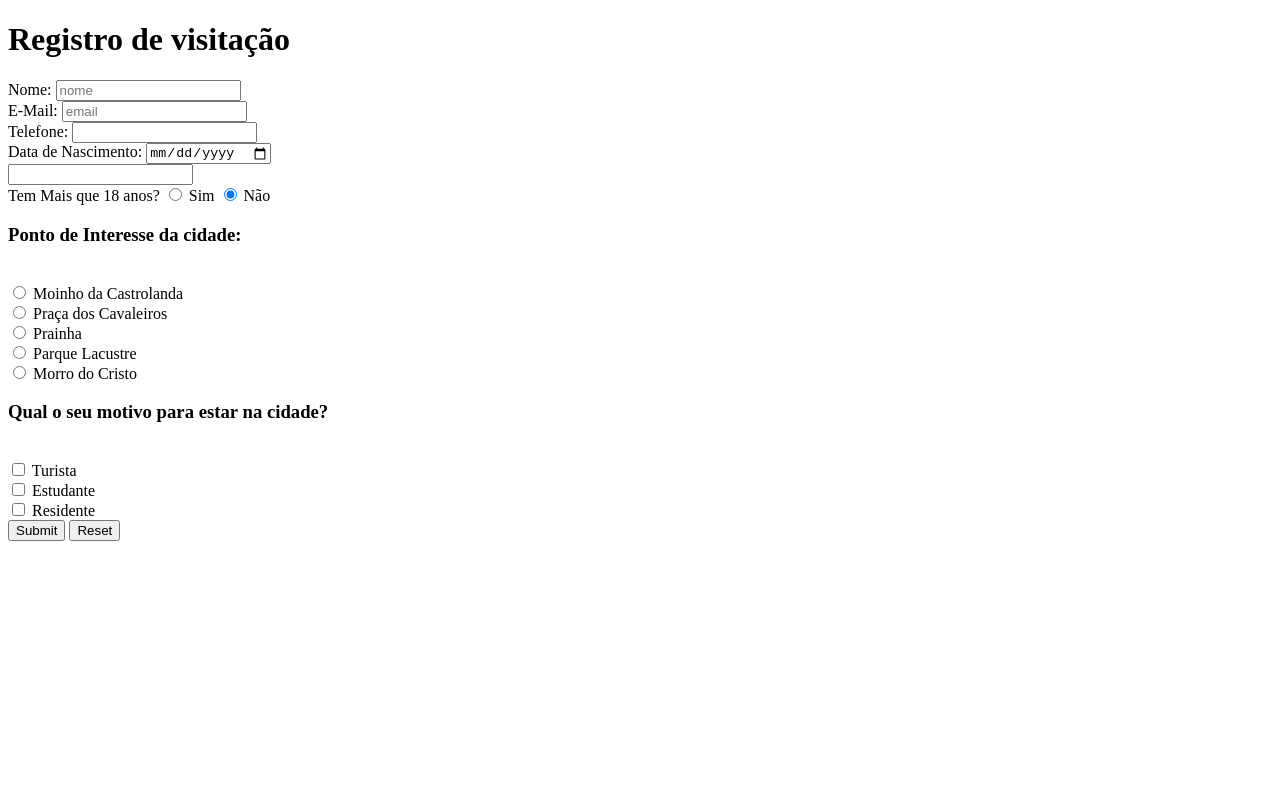
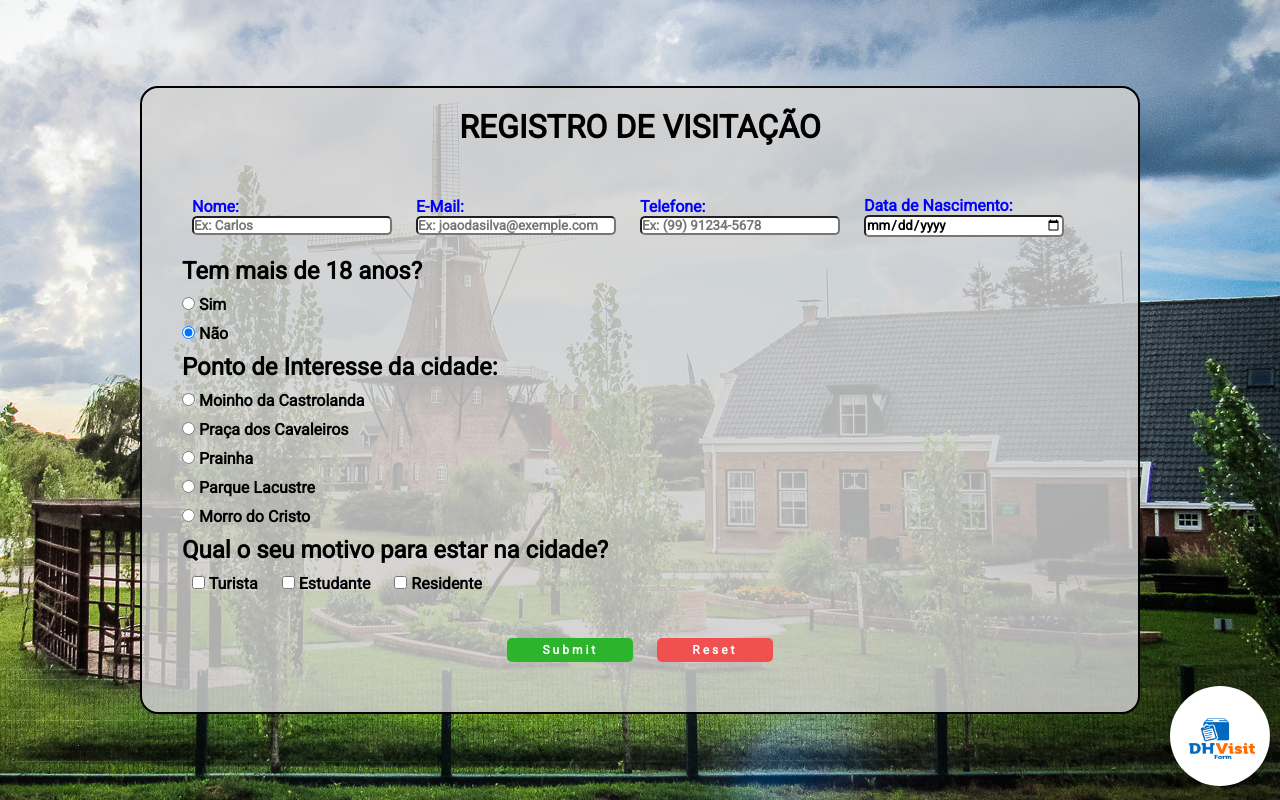
Before and after one commit to LXavier42/Checkpoint2_frontEnd1_Equipe2, a plain HTML site: page index.html in a window 1280 px wide. Drawn offline with Linux system fonts and the light colour scheme.

Commit message:
alterações e finalização de Checkpoint 2

```diff
--- a/index.html
+++ b/index.html
@@ -5,77 +5,98 @@
     <meta http-equiv="X-UA-Compatible" content="IE=edge">
     <meta name="viewport" content="width=device-width, initial-scale=1.0">
     <link rel="stylesheet" href="./style.css">
+    <link rel="preconnect" href="https://fonts.googleapis.com">
+    <link rel="preconnect" href="https://fonts.gstatic.com" crossorigin>
+    <link href="https://fonts.googleapis.com/css2?family=Roboto&display=swap" rel="stylesheet">
+    <link rel="icon" type="image/png" href="./image/favicon.png">
     <title>Checkpoint2 - Formulário</title>
 </head>
 <body>
     <main>
-        <h1>Registro de visitação</h1>
+        <div class="caixaTitulo"><h1 class="titulo">REGISTRO DE VISITAÇÃO</h1></div>
         <article>
             <form action="/formulario" method="post">
+                <section>
+                    <div class="conteinerRegistro">
+                        <label class="tituloRegistro" for="nome">Nome:</label>
+                        <input class="registro" id="nome" name="nome" placeholder="Ex: Carlos" maxlength="100" required>
+                    </div>
+                    <div class="conteinerRegistro">
+                        <label class="tituloRegistro" for="email">E-Mail:</label>
+                        <input class="registro" id="email" type="email" nome="email" placeholder="Ex: joaodasilva@exemple.com" required>
+                    </div>
+                    <div class="conteinerRegistro">
+                        <label class="tituloRegistro" for="telefone">Telefone:</label>
+                        <input class="registro" id="telefone" type="tel" nome="telefone" placeholder="Ex: (99) 91234-5678">
+                    </div>
+                    <div class="conteinerRegistro">
+                        <label class="tituloRegistro" for="dataNascimento">Data de Nascimento:</label>
+                        <input class="registro" id="dataNascimento" type="date" nome="dataNascimento">
+                    </div>
+                </section>
+
                 <div>
-                    <label for="nome">Nome:</label>
-                    <input id="nome" name="nome" placeholder="nome" required>
-                </div>
+                    <section>
+                        <h2>Tem mais de 18 anos?</h2>
                     <div>
-                    <label for="email">E-Mail:</label>
-                    <input id="email" type="email" nome="email" placeholder="email" required>
-                </div>
-                <div>
-                    <label for="telefone">Telefone:</label>
-                    <input id="telefone" type="tel" nome="telefone">
-                </div>
-                <div>
-                    <label for="dataNascimento">Data de Nascimento:</label>
-                    <input id="dataNascimento" type="date" nome="dataNascimento">
-                </div>
-                <div>
-                    <label for=""></label>
-                    <input type="text">
-                </div>
-                <div>
-                    <label for="maiorMenorIdade">Tem Mais que 18 anos?</label>
                         <input id="sim" type="radio" name="maiorMenorIdade" value="sim">
                         <label for="sim">Sim</label>
+                    </div>
+
+                    <div>
                         <input id="nao" type="radio" name="maiorMenorIdade" value="nao" checked>
                         <label for="nao">Não</label>
                     </div>
+
+                </section>
                 <div>
-                    <div><label for=""><h3>Ponto de Interesse da cidade:</h3></label></div><br>
+                    <h2>Ponto de Interesse da cidade:</h2>
                     <div>
-                        <input id="" type="radio" name="" >
-                        <label for="">Moinho da Castrolanda</label>  <br>
+                        <input id="MoinhoCastrolanda" type="radio" name="pontoInteresse">
+                        <label for="MoinhoCastrolanda">Moinho da Castrolanda</label>
                     </div>
                     <div>
-                        <input id="" type="radio" name="" >
-                        <label for="">Praça dos Cavaleiros</label><br>
+                        <input id="PracaCavaleiros" type="radio" name="pontoInteresse">
+                        <label for="PracaCavaleiros">Praça dos Cavaleiros</label>
                     </div>
                     <div>
-                        <input id="" type="radio" name="" >
-                        <label for="">Prainha</label><br>
+                        <input id="Prainha" type="radio" name="pontoInteresse">
+                        <label for="Prainha">Prainha</label>
                     </div>
                     <div>
-                        <input id="" type="radio" name="" >
-                        <label for="">Parque Lacustre</label><br>
+                        <input id="ParqueLacustre" type="radio" name="pontoInteresse">
+                        <label for="ParqueLacustre">Parque Lacustre</label>
                     </div>
                     <div>
-                        <input id="" type="radio" name="" >
-                        <label for="">Morro do Cristo</label>
+                        <input id="MorroCristo" type="radio" name="pontoInteresse">
+                        <label for="MorroCristo">Morro do Cristo</label>
                     </div>
                  </div>
                 <div>
-                    <label for="interesse"><h3>Qual o seu motivo para estar na cidade?</h3></label><br>
-                    <input id="interesse" type="checkbox" >
-                    <label for="">Turista</label><br>
-                    <input id="interesse" type="checkbox" >
-                    <label for="">Estudante</label><br>
-                    <input id="interesse" type="checkbox" >
-                    <label for="">Residente</label>
+                    <h2>Qual o seu motivo para estar na cidade?</h2>
+                    <div class="motivo">
+                        <input id="Turista" type="checkbox" name="interesse">
+                        <label for="Turista">Turista</label>
                     </div>
-                <div>
-                    <input type="submit"> <input type="reset">
+                    <div class="motivo">
+                        <input id="Estudante" type="checkbox" name="interesse">
+                        <label for="Estudante">Estudante</label>
                     </div>
+                    <div class="motivo">
+                        <input id=">Residente" type="checkbox" name="interesse">
+                        <label for="Residente">Residente</label>
+                    </div>
+                </div>
+                <div class="botoes">
+                    <input class="enviar" type="submit">
+                    <input class="resetar" type="reset">
+                </div>
+
             </form>
         </article>
+        <div class="logoRodaPe">
+            <img src="./image/dhvisitform2.png" alt="logo">
+        </div>
     </main>
 </body>
 </html>
--- a/style.css
+++ b/style.css
@@ -0,0 +1,185 @@
+* {
+    box-sizing: border-box;
+    padding: 0;
+    margin: 0;
+    font-family: 'Roboto', sans-serif;
+    font-weight: bold;
+}
+
+body {
+    width: 100vw;
+    height: 100vh;
+    min-width: 1000px;
+    min-height: 750px;
+    display: flex;
+    align-items: center;
+    justify-content: center;
+    background-image: url("./image/castrolanda2.jpg");
+    background-attachment: fixed;
+    background-size: cover;
+    background-position: center;
+}
+
+main {
+    width: 1000px;
+    border: 2px solid black;
+    border-radius: 18px;
+    position: relative;
+    background-color: rgba(211, 211, 211, 0.829);
+}
+
+article {
+    margin: 40px;
+}
+
+h1 {
+    margin-top: 20px;
+    animation: sumir;
+    animation-duration: 2.5s;
+    animation-iteration-count: 1;
+}
+
+@keyframes sumir {
+    0% {
+        transform: translateX(-500px);
+    }
+    99%{
+        transform: translateX(500px);
+        duration: 0;
+    }
+    100% {
+        transform: translateX(0px);
+    }
+}
+
+div {
+    margin-top: 10px;
+}
+
+.conteinerRegistro {
+    display: inline-block;
+    margin: 10px;
+}
+
+.caixaTitulo {
+    margin: 0 auto;
+    width: 500px;
+    overflow-x: hidden;
+
+}
+
+input {
+    border-radius: 5px;
+}
+
+.titulo{
+    text-align: center;
+}
+
+.tituloRegistro {
+    font-weight: 900;
+    color: blue;
+}
+
+.registro {
+    display: block;
+    width: 200px;
+    outline: none;
+}
+
+.registro:focus {
+    border: 3px solid lightblue;
+    border-radius: 5px;
+    animation: clicado;
+    animation-duration: .4s;
+}
+
+@keyframes clicado {
+    0% {
+        transform: scale(1)
+    }
+    50% {
+        transform: scale(1.2);
+    }
+    100% {
+        transform: scale(1);
+    }
+}
+
+.motivo {
+    display: inline-block;
+    margin: 10px;
+}
+
+.botoes{
+    width: max-content;
+    margin: 25px auto;
+}
+
+
+.botoes > input {
+    margin: 10px;
+}
+
+
+.enviar {
+    background-color: rgb(44, 180, 44);
+    padding: 5px 35px;
+    border: 0;
+    border-radius: 5px;
+    color: white;
+    font-weight: 900;
+    font-size: 12px;
+    letter-spacing: 3px;
+}
+
+.enviar:hover {
+    background-color: rgb(52, 236, 52);
+    color: black;
+    transition: 1s;
+}
+
+
+.resetar {
+    border-radius: 5px;
+    padding: 5px 35px;
+    background-color:rgb(240, 80, 80);
+    border: 0;
+    color: white;
+    font-weight: 900;
+    font-size: 12px;
+    letter-spacing: 3px;
+    transition: 1s;
+}
+
+
+.resetar:hover {
+    background-color: rgb(253, 0, 0);
+    color: black;
+}
+
+
+.logoRodaPe {
+    position: fixed;
+    right: 10px;
+    bottom: 10px;
+    animation: rodar;
+    animation-duration: 2s;
+    animation-iteration-count: 1;
+}
+
+img {
+    width: 100px;
+    height: 100px;
+    border-radius: 100px;
+}
+
+@keyframes rodar {
+    0% {
+        transform: rotate(0deg)
+    }
+
+    100% {
+        transform: rotate(360deg)
+    }
+}
```
Also changed, not shown: image/castrolanda2.jpg (added), image/dhvisitform2.png (added), image/favicon.png (added), 1 other file. Lines whose indentation alone changed are shown as unchanged.
